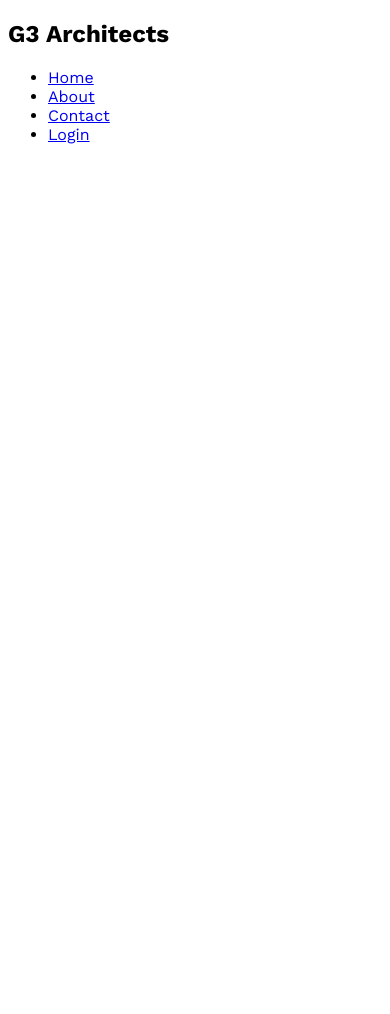
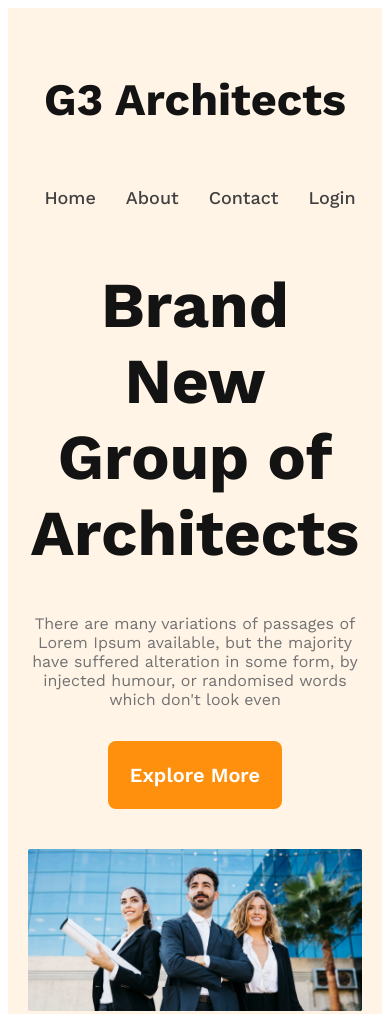
Before and after one commit to Obaidullah-ahsan/g3-architects-responsive, a plain HTML site: page index.html in a window 390 px wide. Shown: the top 1014 px of the page. Before the commit the page ends 844 px from the top, so only its background shows below. Drawn offline with nearby package versions, Linux system fonts and the light colour scheme.

Commit message:
finished the header section with responsive for mobile or medium device

```diff
--- a/g3 architects.css
+++ b/g3 architects.css
@@ -1,4 +1,93 @@
 @import url('https://fonts.googleapis.com/css2?family=Work+Sans:wght@400;500;600;700;800&display=swap');
-*{
+
+/* shared style */
+* {
     font-family: 'Work Sans', sans-serif;
 }
+
+.btn-primary {
+    border-radius: 8px;
+    background: #FF900E;
+    padding: 22px;
+    color: #FFF;
+    font-size: 20px;
+    font-weight: 600;
+    cursor: pointer;
+    border: 0;
+}
+
+header {
+    background: rgba(255, 144, 14, 0.10);
+    padding: 50px 240px;
+}
+
+nav {
+    display: flex;
+    justify-content: space-between;
+    align-items: center;
+}
+
+.nav-title {
+    font-size: 45px;
+    font-weight: 700;
+    color: #131313;
+}
+
+nav>ul {
+    display: flex;
+}
+
+nav li {
+    list-style: none;
+    margin-right: 30px;
+    font-size: 18px;
+    font-weight: 500;
+}
+
+nav li a {
+    text-decoration: none;
+    color: #424242;
+}
+
+/* banner style */
+
+.banner-content {
+    max-width: 800px;
+    text-align: center;
+    margin: 0 auto;
+}
+
+.banner-title {
+    color: #131313;
+    font-size: 64px;
+    font-weight: 700;
+}
+
+.banner-description {
+    color: #727272;
+    margin-bottom: 32px;
+}
+.banner img{
+    margin-top: 40px;
+    width: 100%;
+}
+
+/* responsive media queries */
+/* Mobile device */
+@media screen and (max-width:576px) {
+    header{
+        padding: 20px;
+    }
+    nav{
+        flex-direction: column;
+    }
+}
+/* tablet or medium device */
+@media screen and (min-width:576px) and (max-width:960px) {
+    header{
+        padding: 40px;
+    }
+    nav{
+        flex-direction: column;
+    }
+}
--- a/index.html
+++ b/index.html
@@ -9,7 +9,7 @@
 <body>
     <header>
         <nav>
-            <h2>G3 Architects</h2>
+            <h3 class="nav-title">G3 Architects</h3>
             <ul>
                 <li><a href="#">Home</a></li>
                 <li><a href="#">About</a></li>
@@ -17,6 +17,15 @@
                 <li><a href="#">Login</a></li>
             </ul>
         </nav>
+        <div class="banner">
+            <div class="banner-content">
+                <h1 class="banner-title">Brand New
+                    Group of Architects</h1>
+                <p class="banner-description">There are many variations of passages of Lorem Ipsum available, but the majority have suffered alteration in some form, by injected humour, or randomised words which don't look even</p>
+                <button class="btn-primary">Explore More</button>
+            </div>
+            <img src="images/banner.png" alt="">
+        </div>
     </header>
     <main>
 
```
